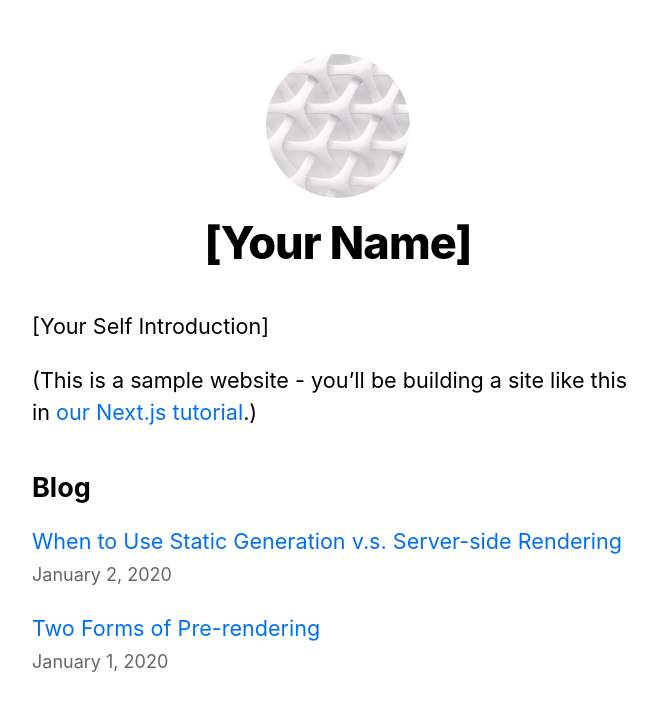
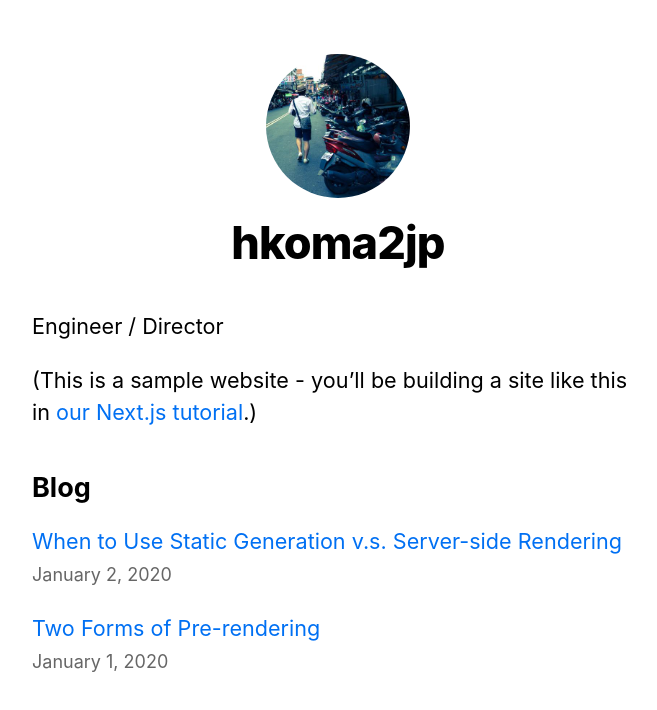
Before and after one commit to hkoma2jp/hkoma2jp.com, a Next.js app: page / in a window 1280 px wide. Shown: the top 710 px of the page, without its empty margins (302-959 px from the left). Built offline with nearby package versions, Linux system fonts and the light colour scheme.

Commit message:
Add photo, name, introduction

```diff
--- a/components/layout.js
+++ b/components/layout.js
@@ -4,7 +4,7 @@ import styles from './layout.module.css'
 import utilStyles from '../styles/utils.module.css'
 import Link from 'next/link'
 
-const name = '[Your Name]'
+const name = 'hkoma2jp'
 export const siteTitle = 'Next.js Sample Website'
 
 export default function Layout({ children, home }) {
--- a/pages/index.js
+++ b/pages/index.js
@@ -12,7 +12,7 @@ export default function Home({ allPostsData }) {
         <title>{siteTitle}</title>
       </Head>
       <section className={utilStyles.headingMd}>
-        <p>[Your Self Introduction]</p>
+        <p>Engineer / Director</p>
         <p>
           (This is a sample website - you’ll be building a site like this in{' '}
           <a href="https://nextjs.org/learn">our Next.js tutorial</a>.)
```
Also changed, not shown: public/images/profile.jpg.
